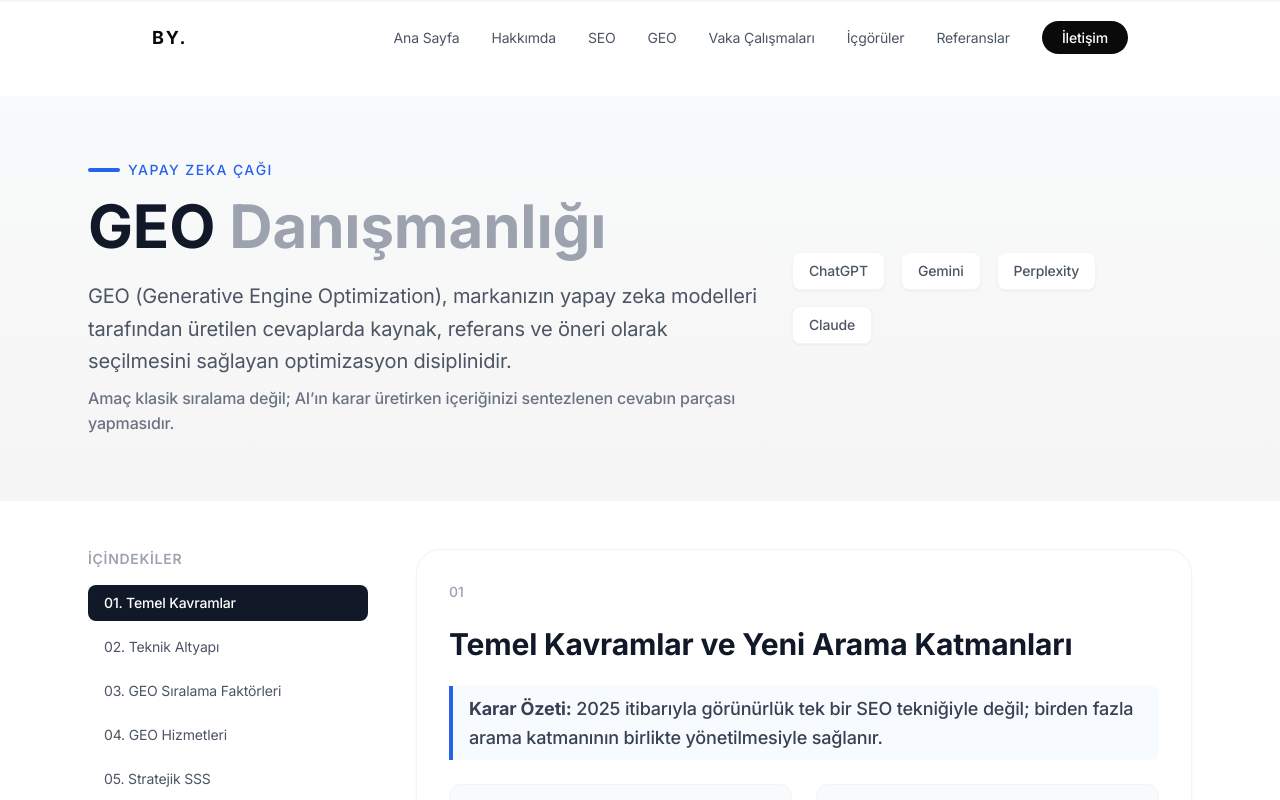
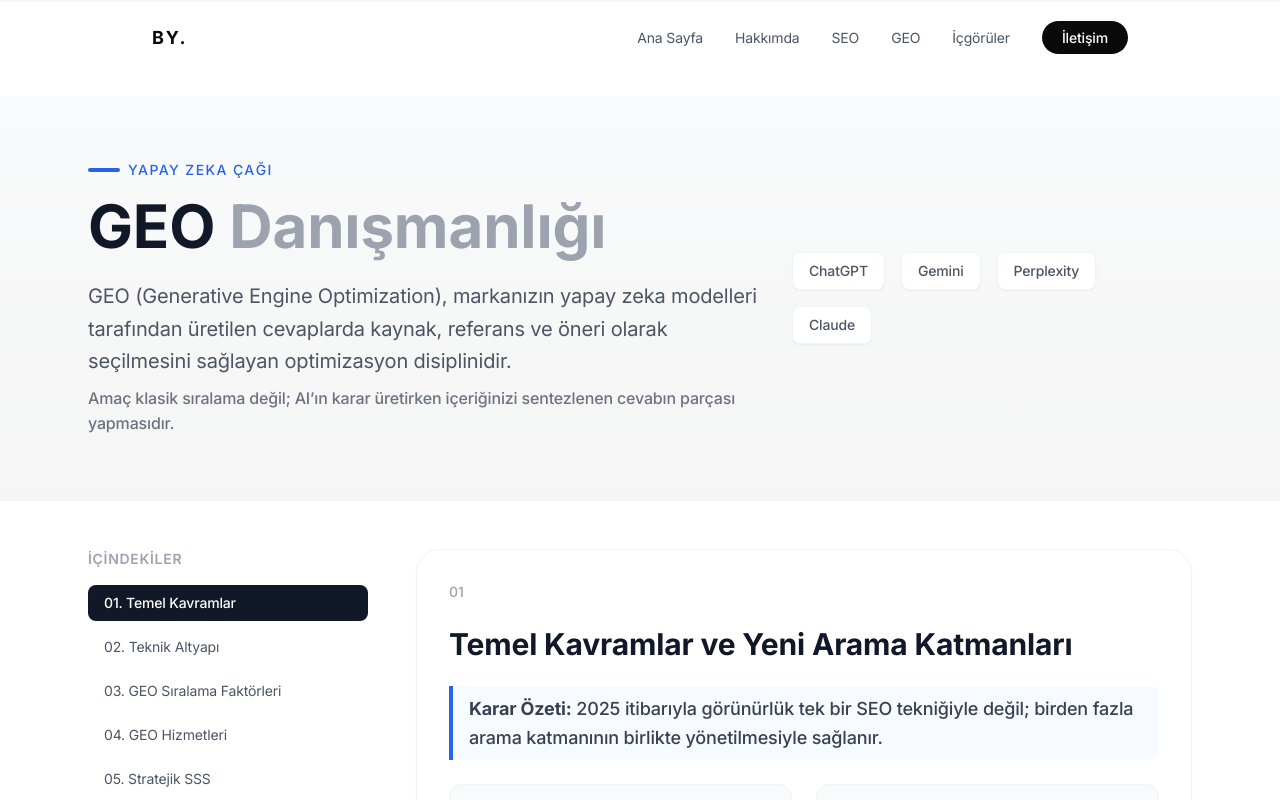
Before and after one commit to bahattinyaylagul-sketch/portfolio-site, a Next.js app: page /geo in a window 1280 px wide. Shown: the top 800 px of the page. Built offline with nearby package versions, Linux system fonts and the light colour scheme.

Commit message:
feat: vaka çalışmaları ve referanslar geçici olarak gizlendi

```diff
--- a/src/app/referanslar/page.tsx
+++ b/src/app/referanslar/page.tsx
@@ -2,6 +2,7 @@ import Navigation from "@/components/Navigation";
 import Footer from "@/components/Footer";
 import Image from "next/image";
 import { Metadata } from "next";
+import { notFound } from "next/navigation";
 
 export const metadata: Metadata = {
     title: "Referanslar – Bahattin Yaylagül",
@@ -23,6 +24,7 @@ const activeClients = [
 ];
 
 export default function ReferencesPage() {
+    notFound(); // GEÇİCİ GİZLİ - ileride geri açılacak
     return (
         <main className="min-h-screen bg-background">
             <Navigation />
--- a/src/app/vaka-calismalari/page.tsx
+++ b/src/app/vaka-calismalari/page.tsx
@@ -3,6 +3,7 @@ import Navigation from "@/components/Navigation";
 import Footer from "@/components/Footer";
 import Link from "next/link";
 import { Metadata } from "next";
+import { notFound } from "next/navigation";
 
 export const metadata: Metadata = {
     title: "Vaka Çalışmaları – Bahattin Yaylagül",
@@ -116,6 +117,7 @@ function MiniChart({ path, color }: { path: string; color: string }) {
 }
 
 export default function CaseStudiesPage() {
+    notFound(); // GEÇİCİ GİZLİ - ileride geri açılacak
     return (
         <main className="min-h-screen bg-[#f9fafb] text-foreground font-sans">
             <header className="fixed top-0 left-0 right-0 z-50 bg-white border-b border-gray-100 shadow-sm">
--- a/src/components/Navigation.tsx
+++ b/src/components/Navigation.tsx
@@ -9,9 +9,9 @@ const navItems = [
     { label: "Hakkımda", href: "/hakkimda" },
     { label: "SEO", href: "/seo" },
     { label: "GEO", href: "/geo" },
-    { label: "Vaka Çalışmaları", href: "/vaka-calismalari" },
+    // { label: "Vaka Çalışmaları", href: "/vaka-calismalari" }, // GEÇİCİ GİZLİ
     { label: "İçgörüler", href: "/icgoruler" },
-    { label: "Referanslar", href: "/referanslar" },
+    // { label: "Referanslar", href: "/referanslar" }, // GEÇİCİ GİZLİ
 ];
 
 interface NavigationProps {
```
